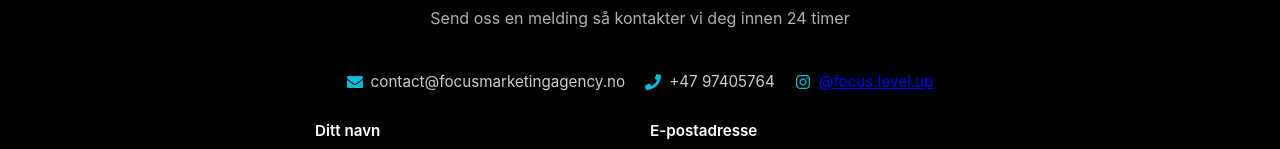
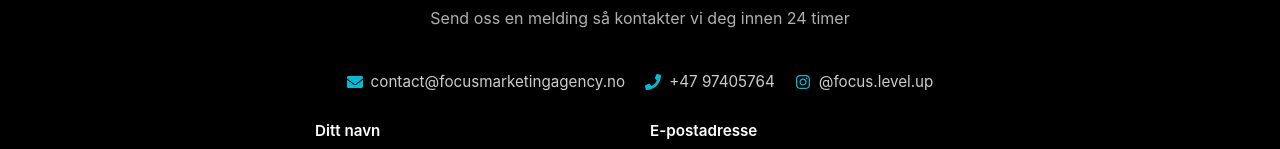
Before and after one commit to sigurdmaeland/focus-level-up, a React (Vite) app: page /contact in a window 1280 px wide. Shown: the part 291-440 px from the top of the page. Built offline with nearby package versions, Linux system fonts and the light colour scheme; no server answers.

Commit message:
Style Instagram link in Contact component
Updated Instagram link styling to inherit color and remove text decoration.

```diff
--- a/src/pages/Contact.jsx
+++ b/src/pages/Contact.jsx
@@ -166,6 +166,7 @@
                   href="https://www.instagram.com/focus.level.up"
                   target="_blank"
                   rel="noopener noreferrer"
+                  style={{ color: 'inherit', textDecoration: 'none' }}
                 >
                   @focus.level.up
                 </a>
```
Lines whose indentation alone changed are shown as unchanged.
